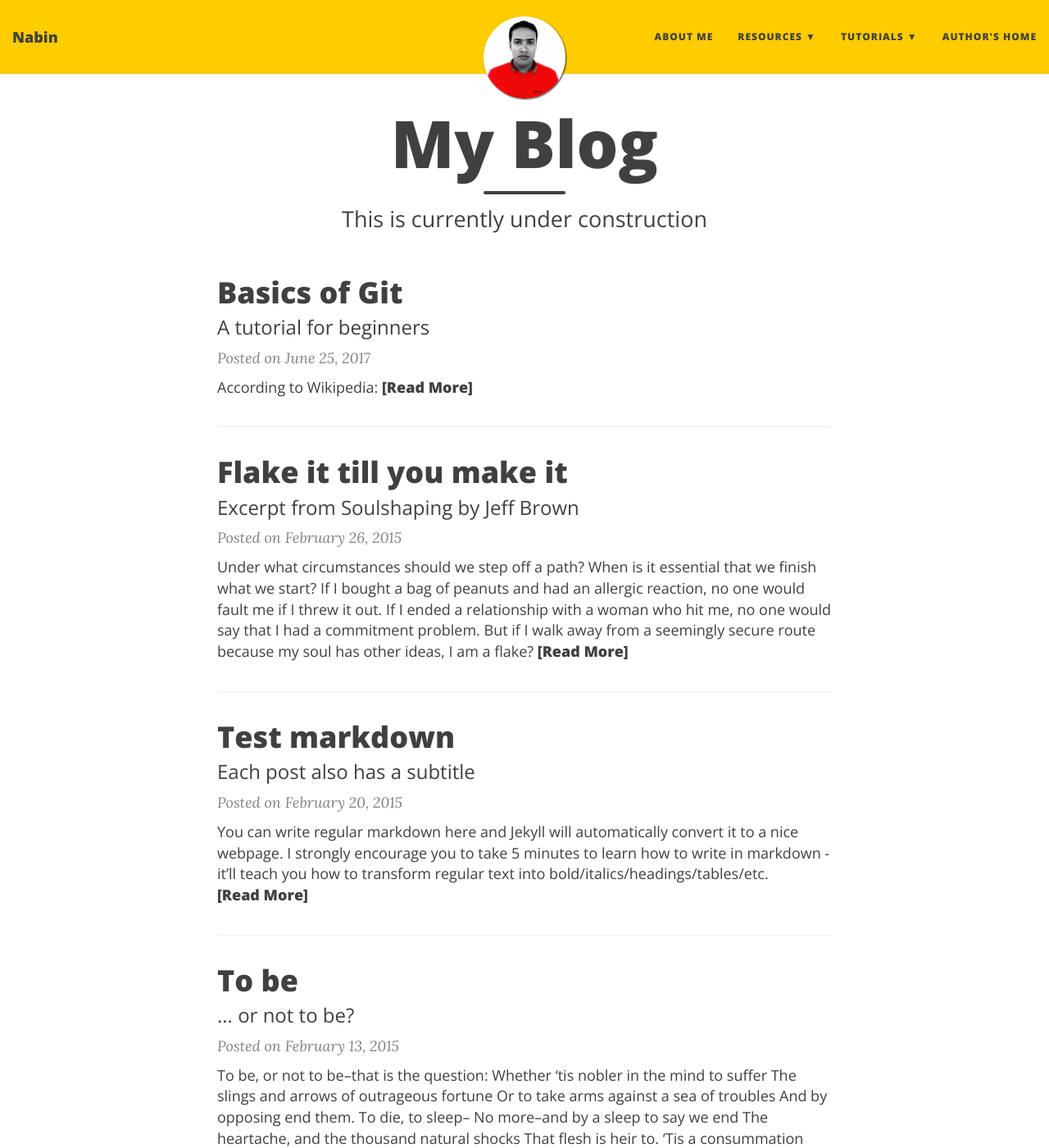
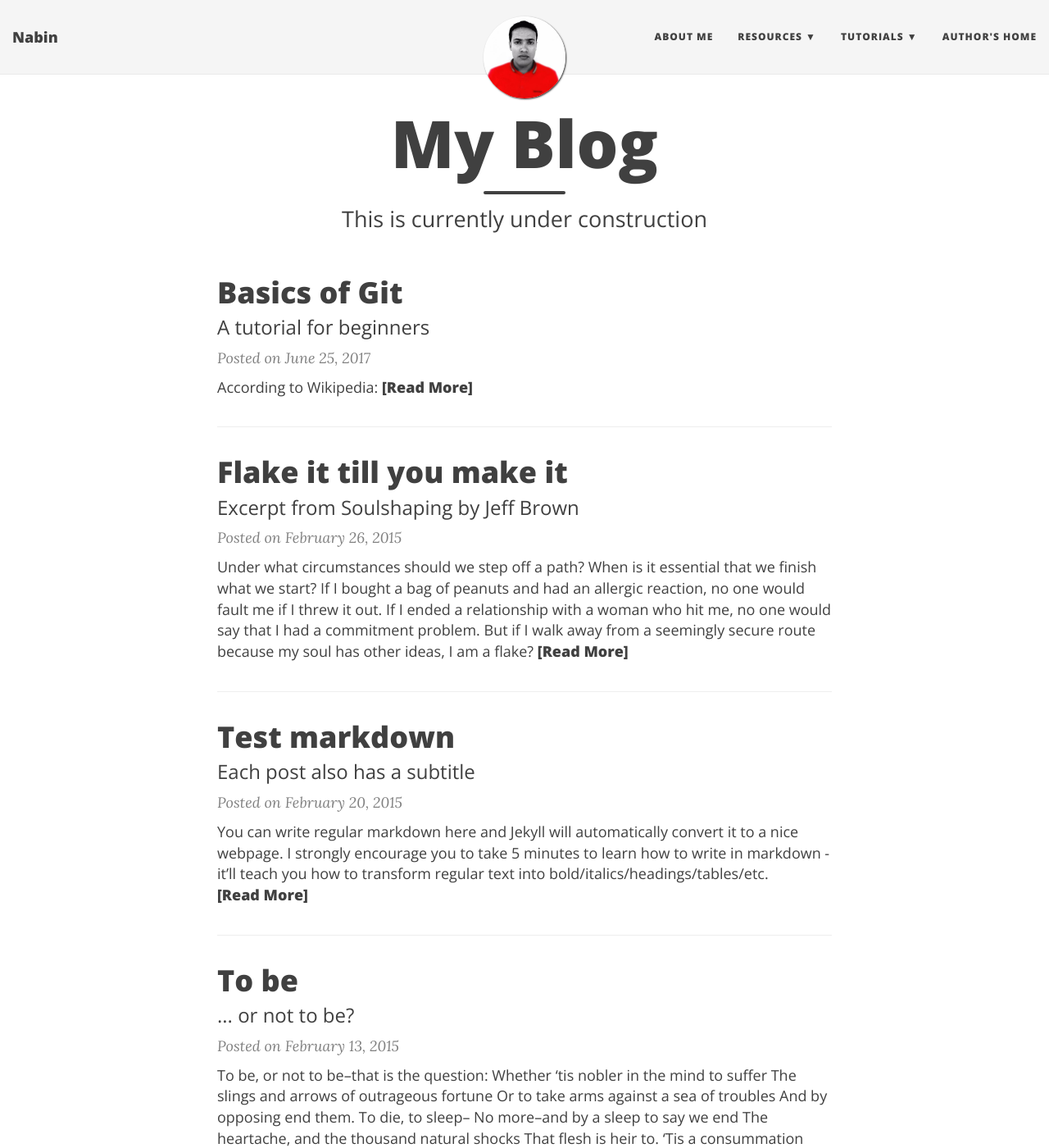
Before and after one commit to Nabinn/Nabinn.github.io, a Jekyll site: the page built from index.html, in a window 1280 px wide and 1400 px high. Shown: the whole window at 82% size. Built offline with Jekyll 4.4.1, drawn with Linux system fonts in a browser that asks for light colours; nearby versions of some CDN libraries; the list of posts is cut into pages by our own code.

Commit message:
color change navbar

```diff
--- a/css/main.css
+++ b/css/main.css
@@ -1,11 +1,6 @@
 
 @import url("pygment_highlights.css");
-@import url("brandcolors.css");
-/*constatnt declaration (nabin)*/
-:root {
-  --foucs_color_original=#0085a1;
-  --pinkish_color=ff0033;
-}
+
 /* --- General --- */
 
 body {
@@ -103,7 +98,7 @@ img {
 /* --- Navbar --- */
 
 .navbar-custom {
-  background:   #ffcc00; /*#00ab6c; #F5F5F5;*/
+  background:   #F5F5F5;
   border-bottom: 1px solid #EAEAEA;
   font-family: 'Open Sans', 'Helvetica Neue', Helvetica, Arial, sans-serif;
 }
@@ -263,7 +258,7 @@ img {
 
 footer {
   padding: 30px 0;
-  background:  var(--pinkish_color); /*#00ab6c; #F5F5F5;*/
+  background:  #F5F5F5;
   border-top: 1 px #EAEAEA solid;
   margin-top: 50px;
   font-size: 14px;
```
